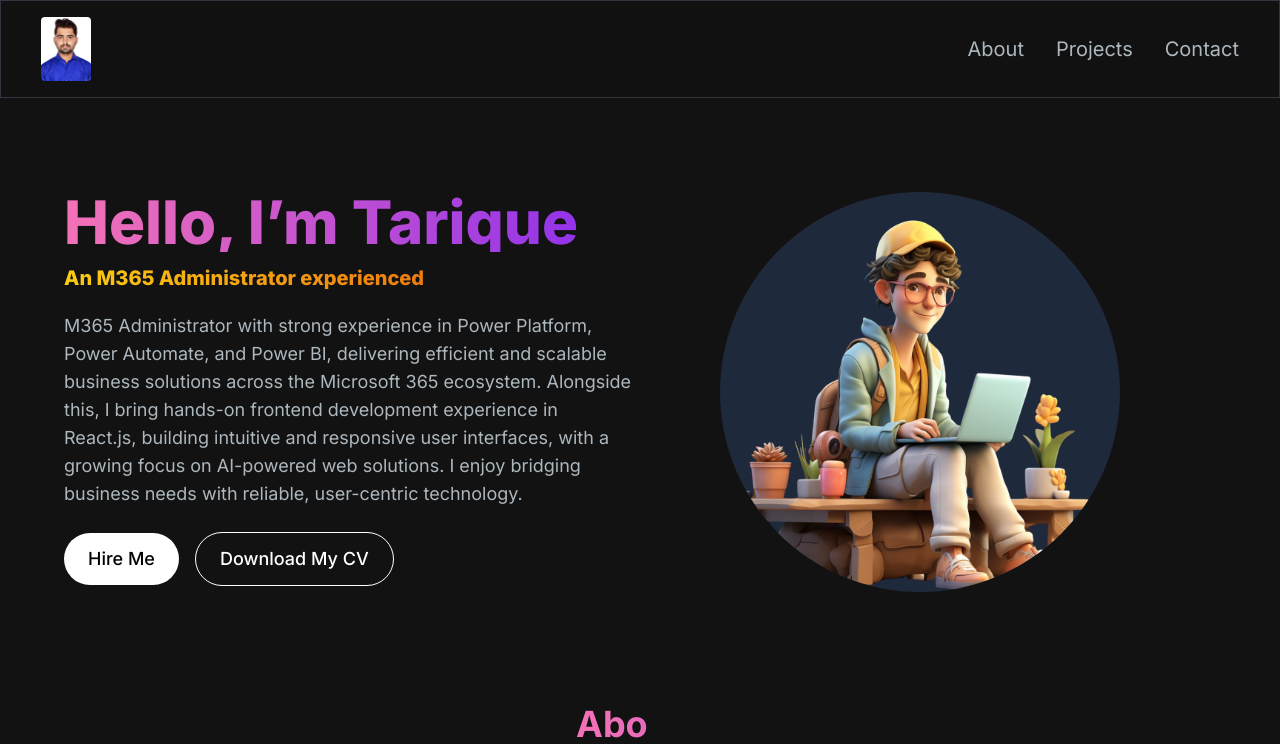
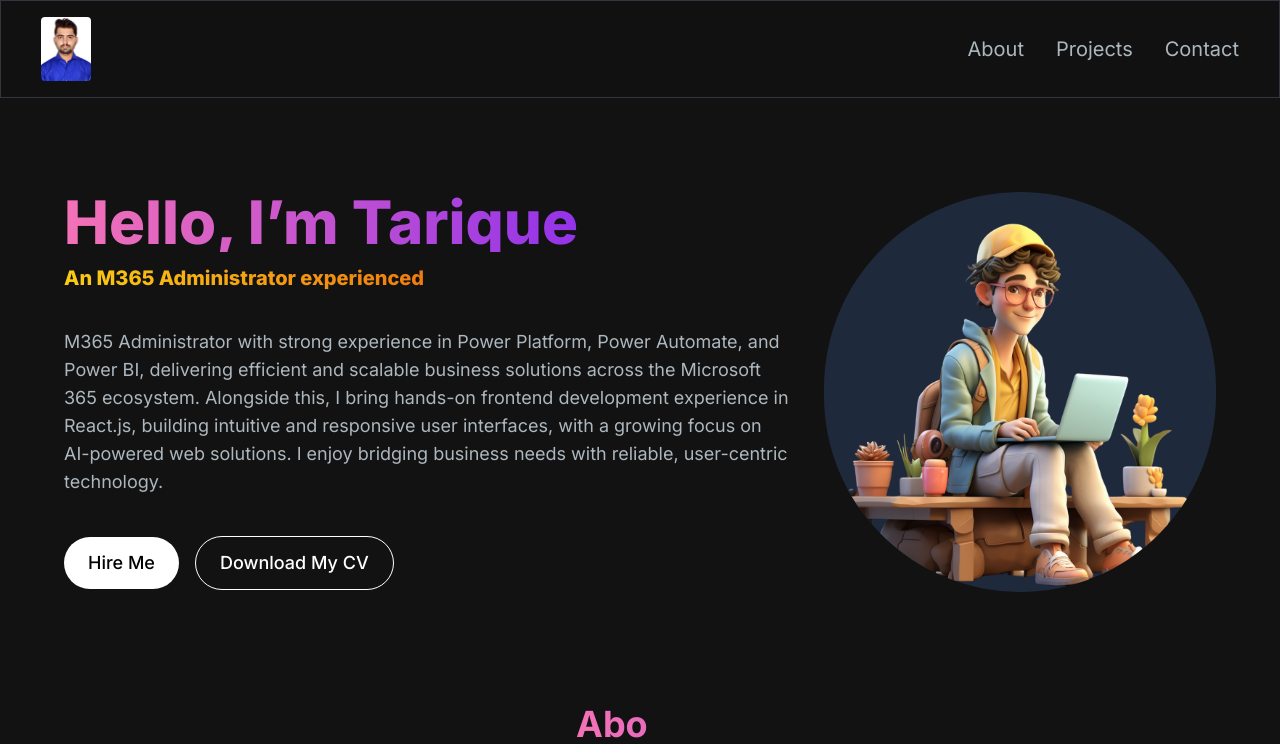
Before and after one commit to mohammadtarique6698/my-personal-portfolio-website, a Next.js app: page / in a window 1280 px wide. Shown: the top 744 px of the page. Built offline with nearby package versions, Linux system fonts and the light colour scheme.

Commit message:
Latest Update - 11/01/2026:-14

```diff
--- a/src/app/Components/EmailSection.jsx
+++ b/src/app/Components/EmailSection.jsx
@@ -18,23 +18,21 @@
       message: e.target.message.value,
     };
 
-    // Absolute URL fixes mobile Safari issues
-    const apiUrl =
-      typeof window !== "undefined"
-        ? `${window.location.origin}/api/send`
-        : "/api/send";
-
     try {
-      const response = await fetch(apiUrl, {
+      const response = await fetch("/api/send", {
         method: "POST",
         headers: {
           "Content-Type": "application/json",
-          Accept: "application/json",
         },
         body: JSON.stringify(formData),
       });
 
-      const data = await response.json();
+      let data = {};
+      try {
+        data = await response.json();
+      } catch {
+        // mobile-safe: response might be empty
+      }
 
       if (!response.ok) {
         throw new Error(data?.error || "Failed to send");
@@ -54,6 +52,43 @@
       setLoading(false);
     }
   };
+
+
+  //   const apiUrl =
+  //     typeof window !== "undefined"
+  //       ? `${window.location.origin}/api/send`
+  //       : "/api/send";
+
+  //   try {
+  //     const response = await fetch(apiUrl, {
+  //       method: "POST",
+  //       headers: {
+  //         "Content-Type": "application/json",
+  //         Accept: "application/json",
+  //       },
+  //       body: JSON.stringify(formData),
+  //     });
+
+  //     const data = await response.json();
+
+  //     if (!response.ok) {
+  //       throw new Error(data?.error || "Failed to send");
+  //     }
+
+  //     enqueueSnackbar("Message sent successfully!", {
+  //       variant: "success",
+  //     });
+
+  //     e.target.reset();
+  //   } catch (error) {
+  //     console.error("Send failed:", error);
+  //     enqueueSnackbar("Failed to send message. Please try again.", {
+  //       variant: "error",
+  //     });
+  //   } finally {
+  //     setLoading(false);
+  //   }
+  // };
 
   return (
     <section
--- a/src/app/Components/HeroSection.jsx
+++ b/src/app/Components/HeroSection.jsx
@@ -11,14 +11,14 @@
 const HeroSection = () => {
   return (
     <section className="py-8 lg:py-12">
-      <div className="grid grid-cols-1 gap-6 lg:grid-cols-12 lg:gap-4">
+      <div className="grid grid-cols-1 gap-6 lg:grid-cols-12 lg:gap-6">
 
         {/* TEXT CONTENT */}
         <motion.div
           initial={{ opacity: 0, scale: 0.95 }}
           animate={{ opacity: 1, scale: 1 }}
           transition={{ duration: 0.5 }}
-          className="flex flex-col items-center text-left lg:col-span-6 lg:items-start"
+          className="flex flex-col items-center gap-4 lg:col-span-8 lg:items-start"
         >
           <h1 className="mb-5 text-4xl font-extrabold leading-tight text-white sm:text-5xl lg:text-6xl">
             <span className="block text-left text-transparent bg-clip-text bg-gradient-to-r from-pink-400 to-purple-600">
@@ -41,7 +41,7 @@
             />
           </h1>
 
-          <p className="max-w-xl mb-6 text-base text-[#ADB7BE] sm:text-lg">
+          <p className="text-left mb-6 text-base text-[#ADB7BE] sm:text-lg lg:pr-8">
             M365 Administrator with strong experience in Power Platform, Power
             Automate, and Power BI, delivering efficient and scalable business
             solutions across the Microsoft 365 ecosystem. Alongside this, I bring
@@ -71,8 +71,8 @@
         </motion.div>
 
         {/* AVATAR */}
-        <div className="flex justify-center lg:col-span-6 lg:-ml-6">
-          <div className="relative w-[180px] h-[180px] sm:w-[250px] sm:h-[250px] lg:w-[400px] lg:h-[400px] rounded-full bg-slate-800">
+        <div className="flex justify-center lg:col-span-4 lg:-ml-6">
+          <div className="relative w-[200px] h-[200px] sm:w-[250px] sm:h-[250px] lg:w-[400px] lg:h-[400px] rounded-full bg-slate-800">
             <Image
               src="/avatar.png"
               alt="avatar"
--- a/src/app/api/send/route.js
+++ b/src/app/api/send/route.js
@@ -1,40 +1,41 @@
-import { Resend } from "resend";
+import { Resend } from 'resend';
 
 const resend = new Resend(process.env.RESEND_API_KEY);
 
 export async function POST(req) {
   try {
-    const body = await req.json().catch(() => null);
+    let body;
+    try {
+      body = await req.json();
+    } catch (err) {
+      console.error('Invalid JSON from client');
+      return new Response(JSON.stringify({ error: 'Invalid JSON payload' }), {
+        status: 400,
+      });
+    }
 
     if (!body) {
-      return new Response(
-        JSON.stringify({ error: "Invalid request body" }),
-        {
-          status: 400,
-          headers: { "Content-Type": "application/json" },
-        }
-      );
+      return new Response(JSON.stringify({ error: 'Invalid request body' }), {
+        status: 400,
+        headers: { 'Content-Type': 'application/json' },
+      });
     }
 
     let { email, subject, message } = body;
 
-    // Normalize (important for mobile)
     email = email?.trim().toLowerCase();
     subject = subject?.trim();
     message = message?.trim();
 
     if (!email || !subject || !message) {
-      return new Response(
-        JSON.stringify({ error: "Missing fields" }),
-        {
-          status: 400,
-          headers: { "Content-Type": "application/json" },
-        }
-      );
+      return new Response(JSON.stringify({ error: 'Missing fields' }), {
+        status: 400,
+        headers: { 'Content-Type': 'application/json' },
+      });
     }
 
     const { error } = await resend.emails.send({
-      from: "Portfolio Contact <onboarding@resend.dev>",
+      from: 'Portfolio Contact <onboarding@resend.dev>',
       to: [process.env.CONTACT_EMAIL],
       // reply_to: {
       //   email,
@@ -44,37 +45,28 @@
         <h2>New Message from Portfolio Website</h2>
         <p><strong>From:</strong> ${email}</p>
         <p><strong>Message:</strong></p>
-        <p>${message.replace(/\n/g, "<br/>")}</p>
+        <p>${message.replace(/\n/g, '<br/>')}</p>
       `,
     });
 
     if (error) {
-      console.error("Resend error:", error);
-      return new Response(
-        JSON.stringify({ error: "Email service failed" }),
-        {
-          status: 502,
-          headers: { "Content-Type": "application/json" },
-        }
-      );
+      console.error('Resend error:', error);
+      return new Response(JSON.stringify({ error: 'Email service failed' }), {
+        status: 502,
+        headers: { 'Content-Type': 'application/json' },
+      });
     }
 
-    return new Response(
-      JSON.stringify({ success: true }),
-      {
-        status: 200,
-        headers: { "Content-Type": "application/json" },
-      }
-    );
+    return new Response(JSON.stringify({ success: true }), {
+      status: 200,
+      headers: { 'Content-Type': 'application/json' },
+    });
   } catch (error) {
-    console.error("Server error:", error);
-    return new Response(
-      JSON.stringify({ error: "Failed to send email" }),
-      {
-        status: 500,
-        headers: { "Content-Type": "application/json" },
-      }
-    );
+    console.error('Server error:', error);
+    return new Response(JSON.stringify({ error: 'Failed to send email' }), {
+      status: 500,
+      headers: { 'Content-Type': 'application/json' },
+    });
   }
 }
 
```
